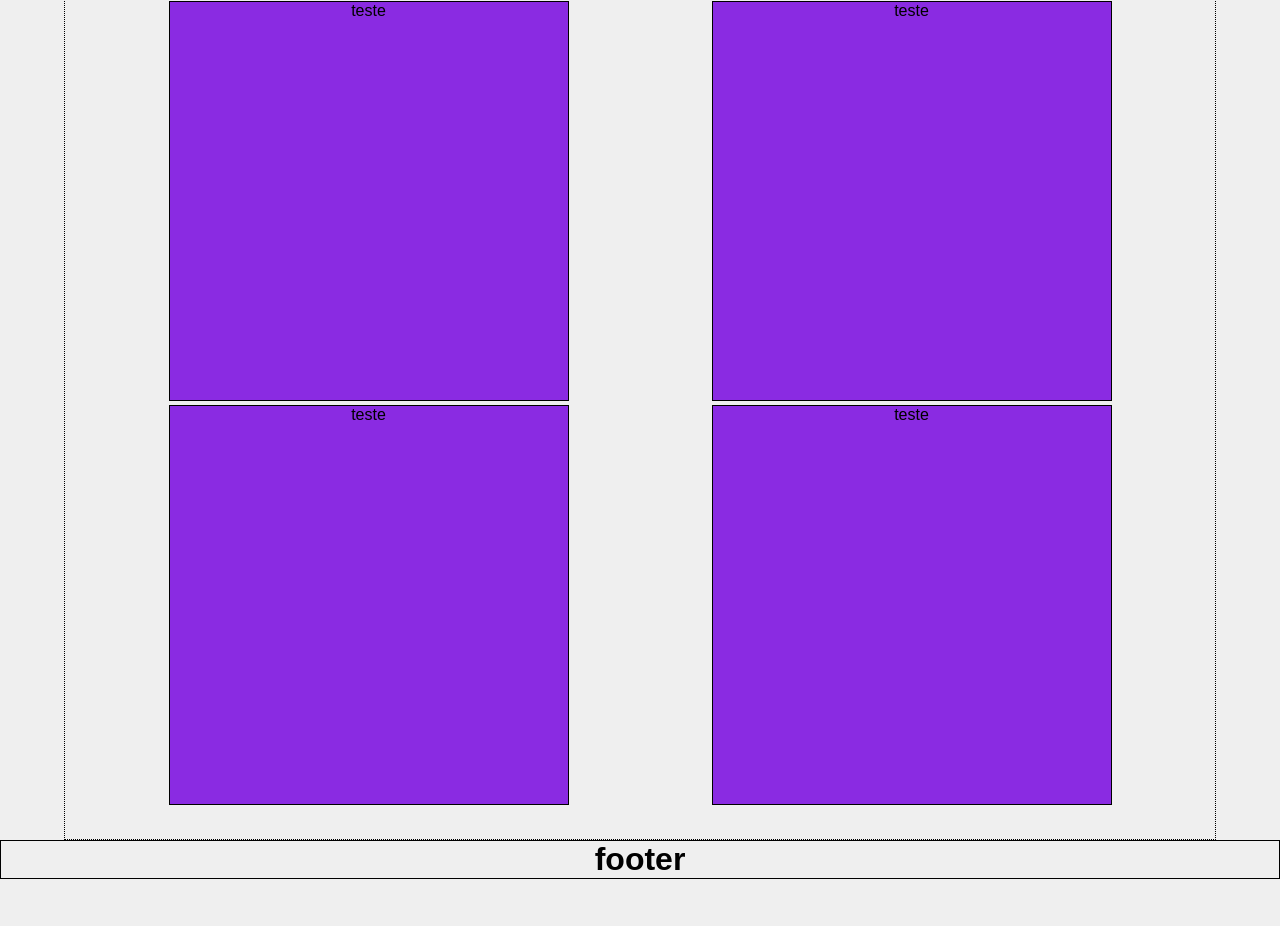
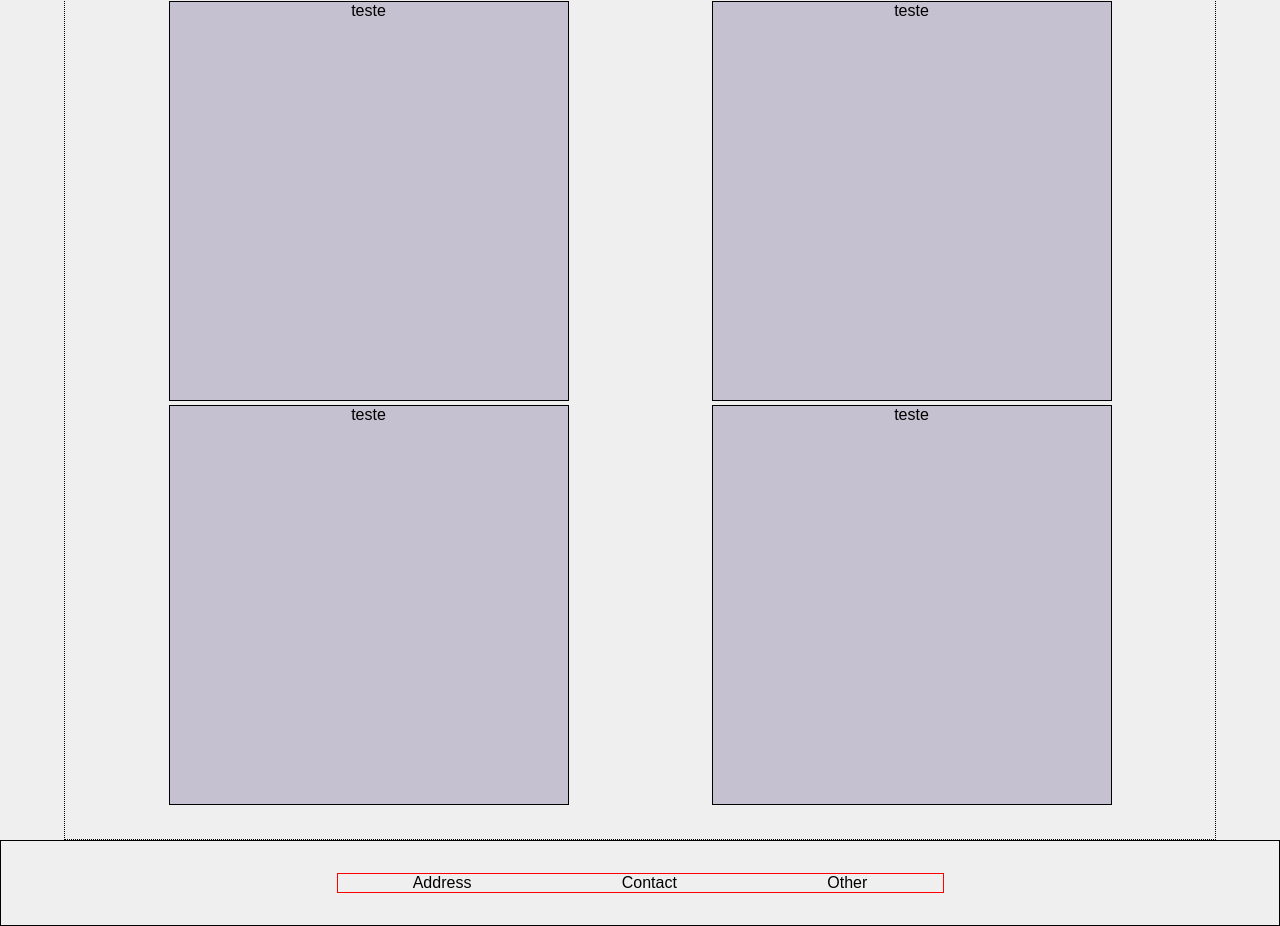
Before and after one commit to derson26/flexbox-exemplo, a plain HTML site: page index.html in a window 1280 px wide. Shown: the part 555-1481 px from the top of the page. Before the commit the page ends 1434 px from the top, so only its background shows below. Drawn offline with Linux system fonts and the light colour scheme.

Commit message:
branch-div-color-and-footer

```diff
--- a/index.css
+++ b/index.css
@@ -67,7 +67,24 @@ main .child{
     height: 400px;
     width: 400px;
     border: 1px solid;
-    background-color: blueviolet;
+    background-color: rgba(157, 147, 177,0.5);
     margin: 2px;
     box-sizing: border-box;
 }
+
+footer {
+    display: flex;
+    box-sizing: border-box;
+    padding: 2em;
+    justify-content: center;
+}
+
+footer ul{
+    /* display: flex; */
+    border:1px red solid;
+    list-style: none;
+    display: flex;
+    justify-content: space-around;
+    min-width: 50%;
+
+}
--- a/index.html
+++ b/index.html
@@ -22,6 +22,11 @@
 
 
     </main>
-    <footer><h1>footer</h1></footer>
+    <footer><ul>
+                <li>Address</li>
+                <li>Contact</li>
+                <li>Other</li>
+            </ul>
+    </footer>
 </body>
 </html>
```
